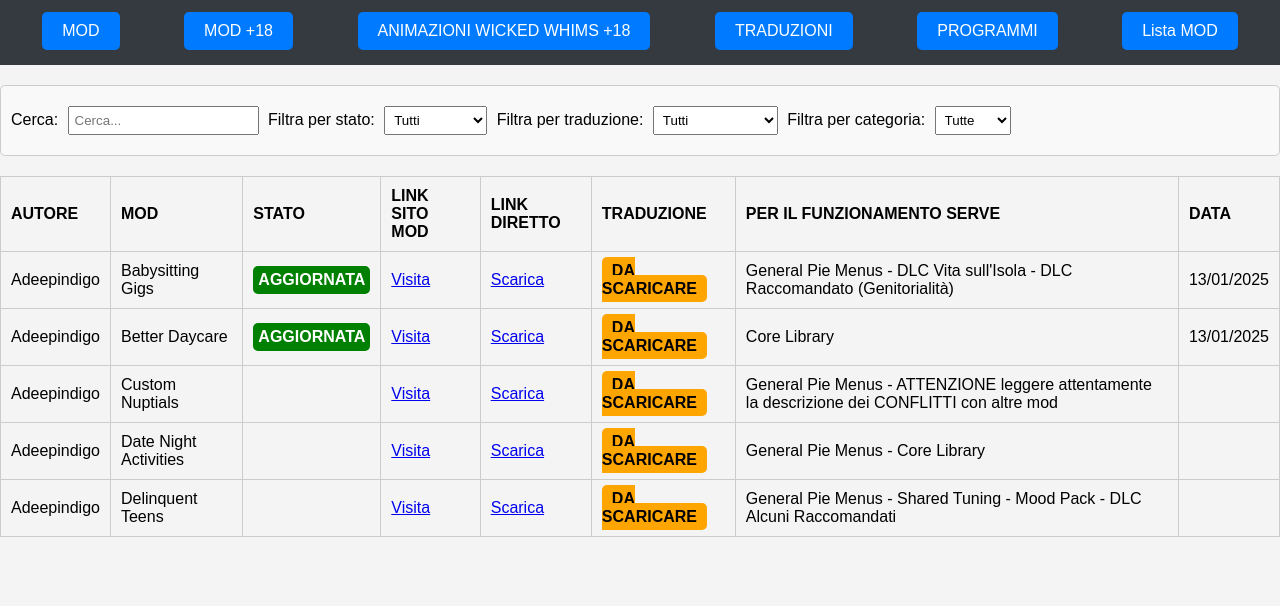
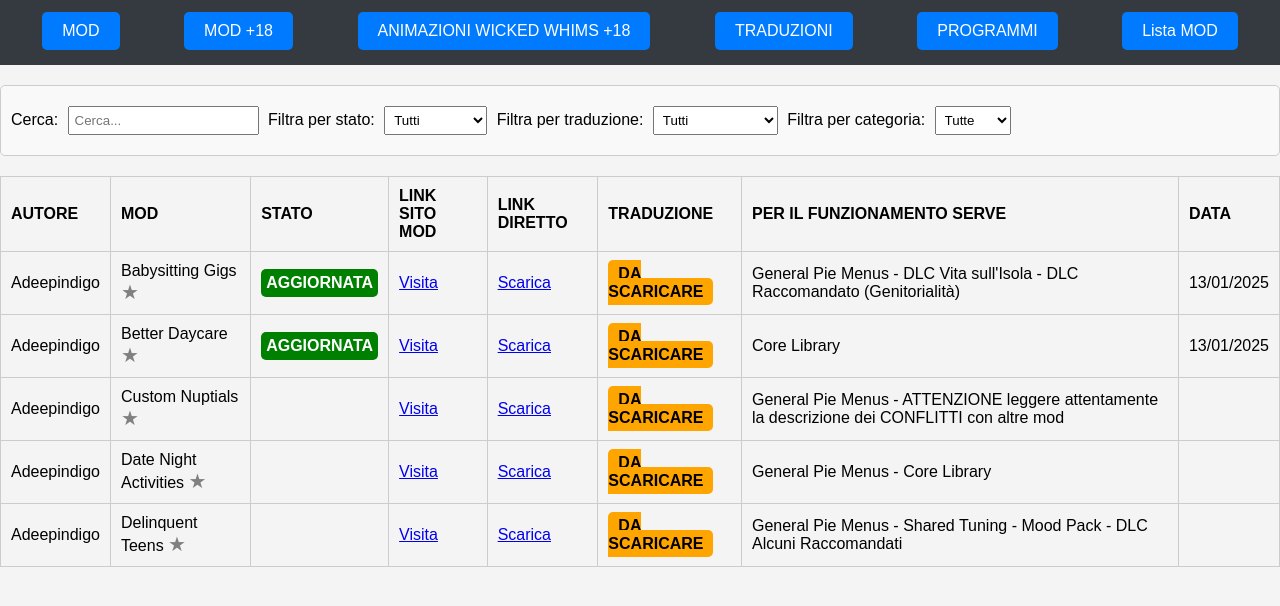
Before and after one commit to MrNico98/HelpSimsSite, a plain HTML site: page mod.html in a window 1280 px wide. Shown: the part 80-686 px from the top of the page. Drawn offline with Linux system fonts and the light colour scheme.

Commit message:
Update mod.html

```diff
--- a/mod.html
+++ b/mod.html
@@ -159,7 +159,7 @@
   font-size: 20px;
   cursor: pointer;
   color: grey;
-      display: none; /* Nascondi per le non preferite */
+  display: inline; /* Rendi sempre visibile la stella grigia per tutte le righe */
 }
 
 .star.favorite {
```
Lines whose indentation alone changed are shown as unchanged.
